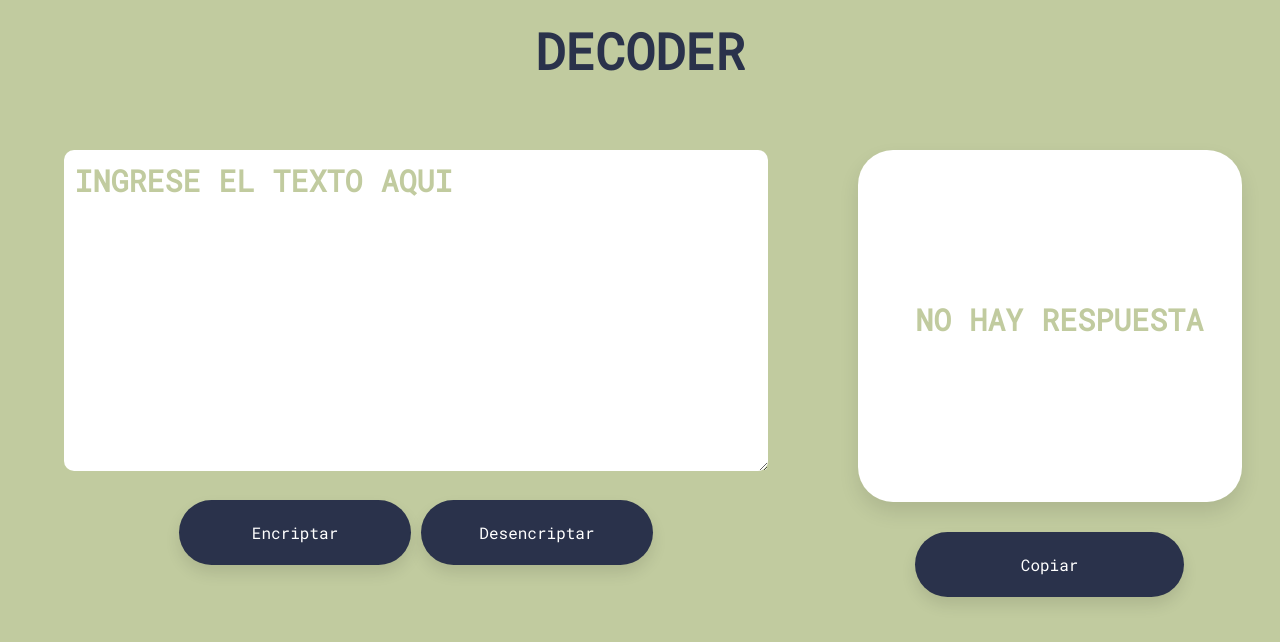
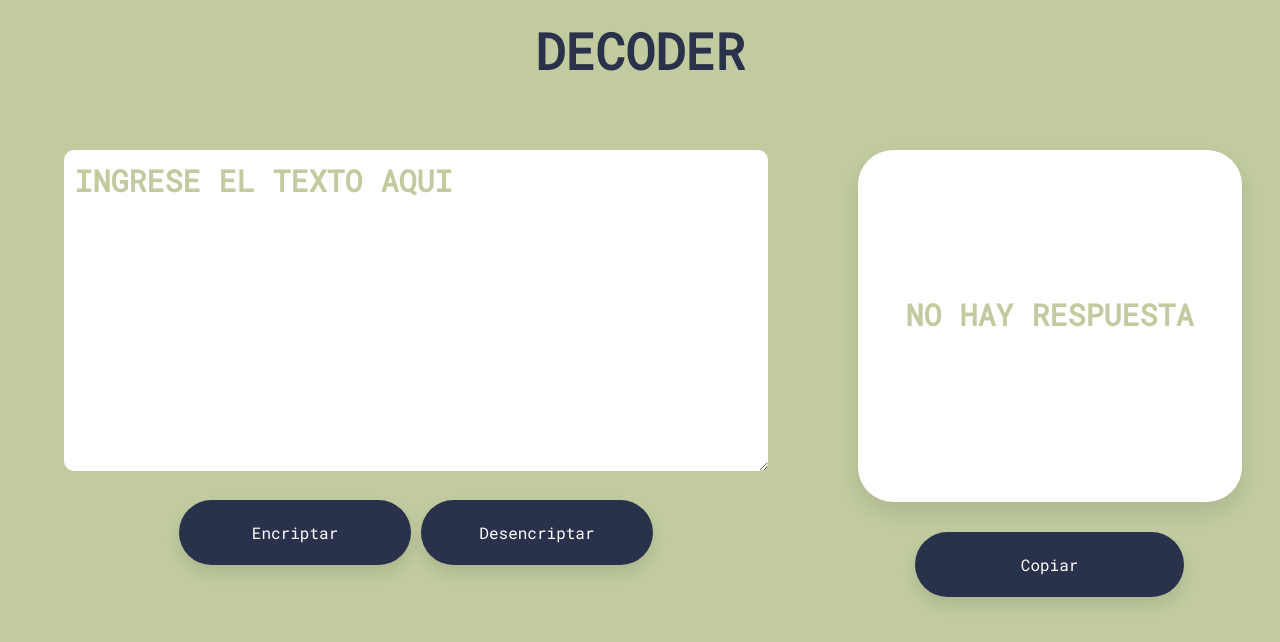
Before and after one commit to FrancoArmanasco2000/Challenge-decoder-Oracle.github.io, a plain HTML site: page index.html in a window 1280 px wide. Drawn offline with Linux system fonts and the light colour scheme.

Commit message:
Update #waiting

```diff
--- a/style.css
+++ b/style.css
@@ -88,10 +88,14 @@ textarea::placeholder{
 #waiting{
     position: absolute;
     top:150px;
-    left:15%;
     font-weight: bold;
     font-size: 30px;
     color:#c1cb9f;
+    top:145px;
+    left:0;
+    right:0;
+    bottom:0;
+    margin: auto;
 }
 
 #copy{
```
